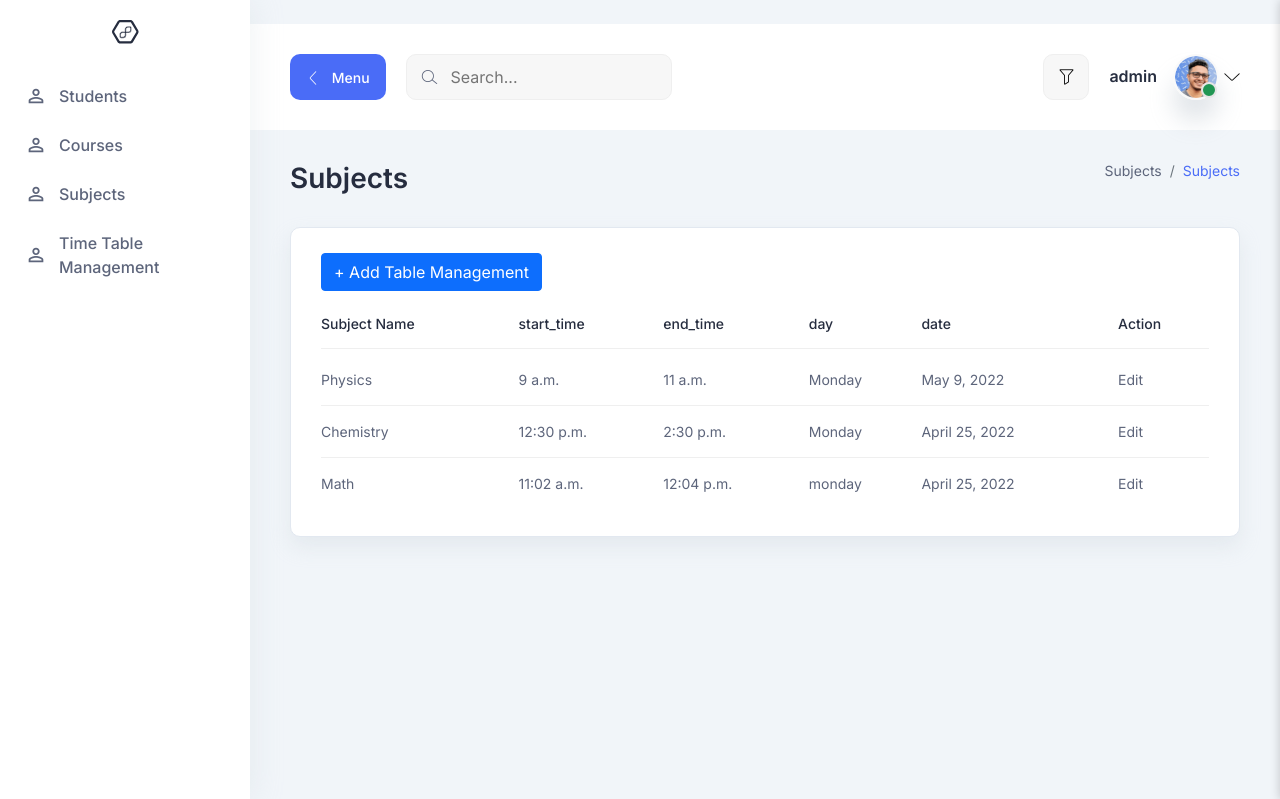
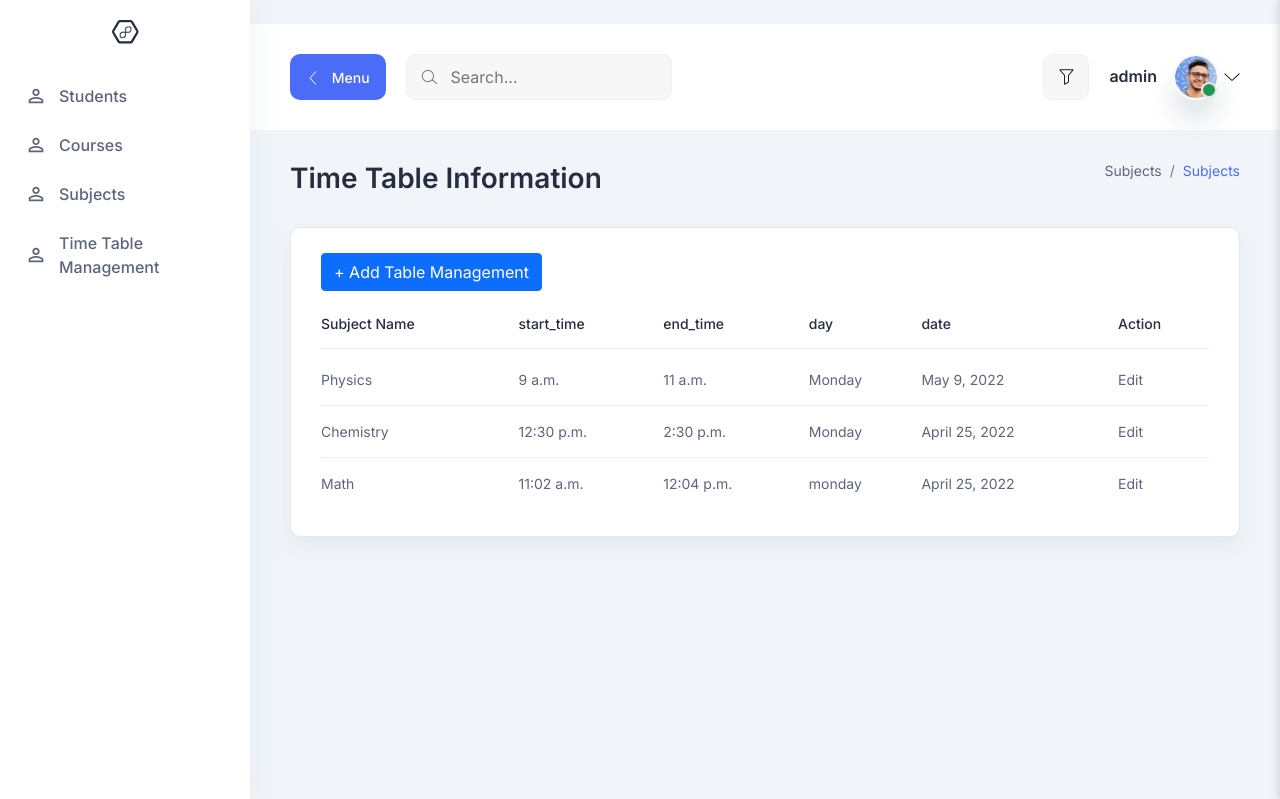
Before and after one commit to reddymahi251/mahicpp, a Django app: page /all-timetable_management in a window 1280 px wide. Shown: the top 799 px of the page. Run offline with Django 3.2, Linux system fonts and the light colour scheme; the first user in the database is signed in; data comes from the database, SQL or seed files in the repository; some libraries are stand-ins or nearby versions.

Commit message:
Update tables.html

```diff
--- a/src/templates/tables.html
+++ b/src/templates/tables.html
@@ -10,7 +10,7 @@
         <div class="row align-items-center">
           <div class="col-md-6">
             <div class="title mb-30">
-              <h2>Subjects</h2>
+              <h2>Time Table Information</h2>
             </div>
           </div>
           <!-- end col -->
```
